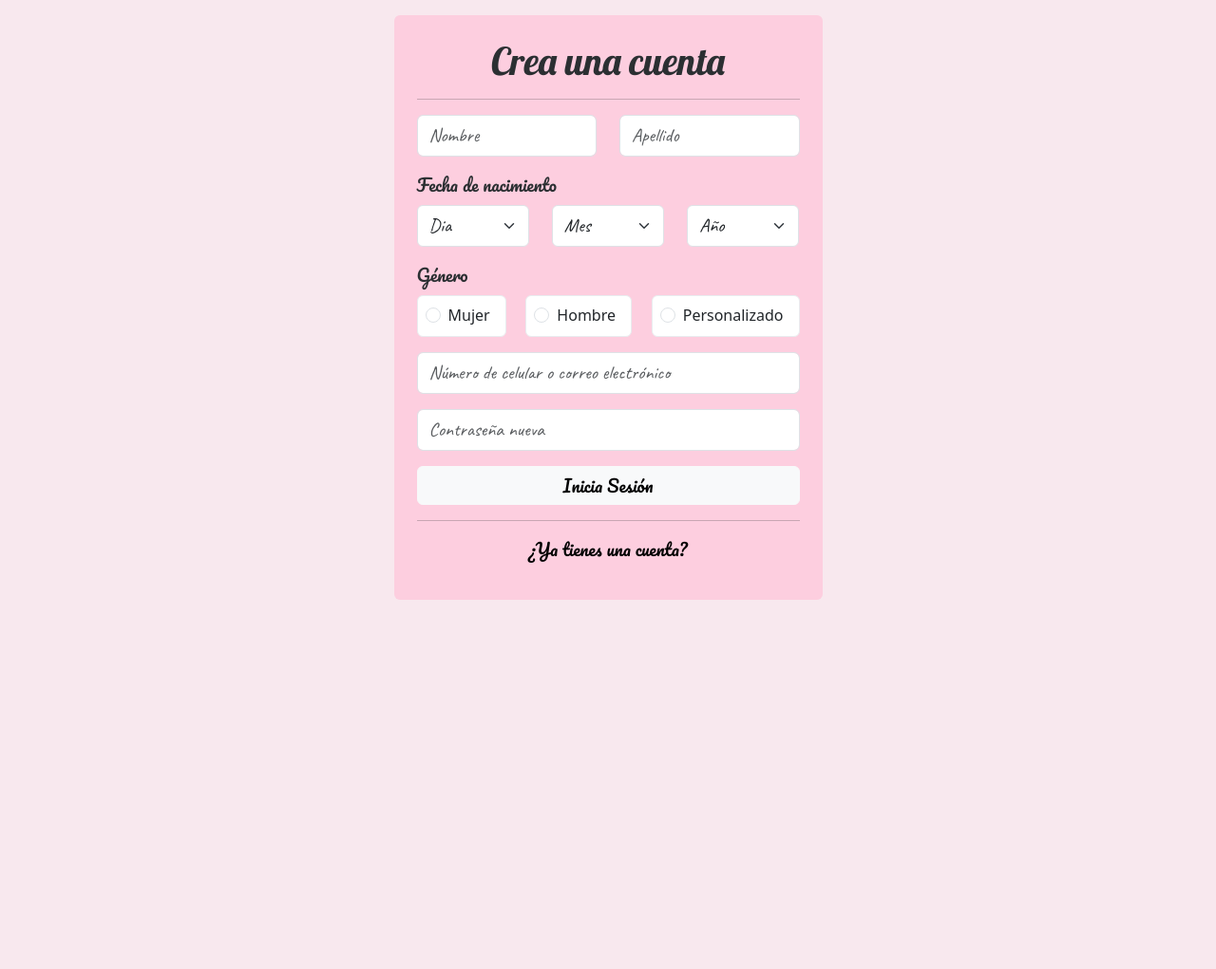
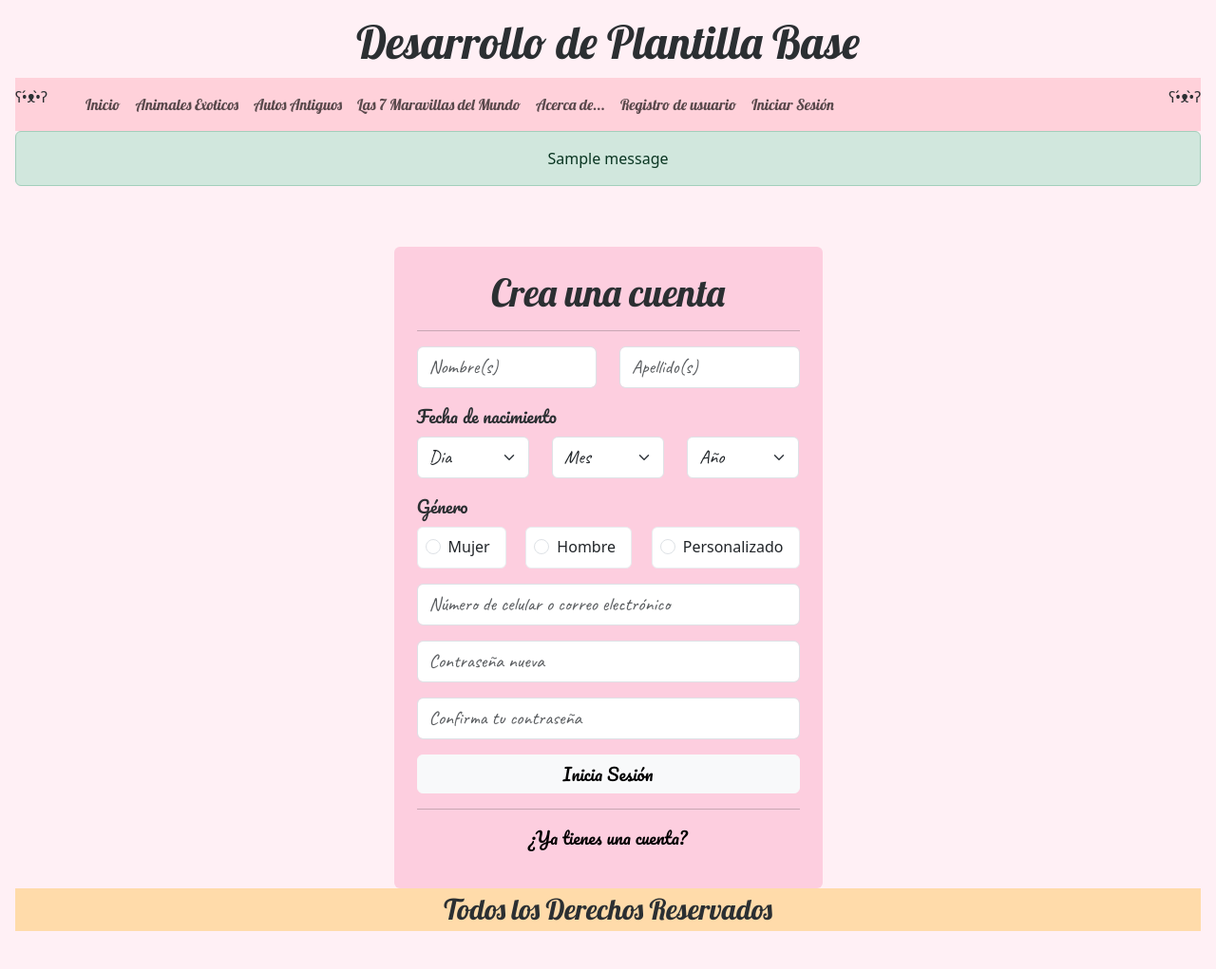
Before and after one commit to Karla-Michelle-Andres-Cruz/plantillas, a Flask app: page /registro in a window 1280 px wide. Shown: the whole page at 95% size. Before the commit the page ends 632 px from the top, so only its background shows below. Run offline with Flask 3, Linux system fonts and the light colour scheme; one stand-in notice (Sample message) is shown.

Commit message:
16/10/25

```diff
--- a/app.py
+++ b/app.py
@@ -1,6 +1,8 @@
-from flask import Flask, render_template
+from flask import Flask, render_template, request, redirect, url_for, flash
 
 app = Flask (__name__)
+
+app.config['SECRET_KEY']='una_clave_secreta_muy_larga_y_dificil_de_adivinar'
 
 @app.route("/")
 def index():
@@ -34,7 +36,28 @@ def registro():
 def sesión():
     return render_template("inicioSe.html")
 
+@app.route("/registrame", methods=("GET", "POST"))
+def registrame():
+    error = None
+    if request.method == "POST":
+        nombre= request.form["nombre"]
+        Apellido = request.form["apellido"]
+        genero = request.form["genero"]
+        email = request.form["email"]
+        contraseña = request.form["contraseña"]
+        confContraseña = request.form["confirmaContraseña"]
 
+        if contraseña != confContraseña:
+            error= "La contraseña no coincide"
+
+        if error != None:
+            flash(error)
+            return render_template("registro.html")
+        else:
+            flash(f"¡Registro exitoso para el usuario: {nombre, Apellido}")
+            return render_template ("index.html")
+
+    return
 
 
 
--- a/templates/index.html
+++ b/templates/index.html
@@ -14,6 +14,7 @@
     <header>
         <h1 class="text-center" style="font-family: 'Lobster', system-ui; font-size: 48px;">Desarrollo de Plantilla Base</h1>
         <nav class="navbar navbar-expand-lg" style="background-color: #FFD1DA;">
+
             <p class="navar-brand" style="font-family: 'Lobster', system-ui;">ʕ•́ᴥ•̀ʔ</p>
         <div class="container text-center">
         <button class="navbar-toggler" type="button" data-bs-toggle="collapse" data-bs-target="#navbarNav" aria-controls="navbarNav" aria-expanded="false" aria-label="Toggle navigation">
@@ -49,6 +50,15 @@
         </div>
         <p class="navar-brand" style="font-family: 'Lobster', system-ui;">ʕ•́ᴥ•̀ʔ</p>
     </nav>
+    {% with messages = get_flashed_messages(with_categories=true) %}
+    {% if messages %}
+    {% for category, message in messages %}
+        <div class="alert alert-{{ category }} text-center gothic-flash" role="alert">
+        {{ message }}
+        </div>
+    {% endfor %}
+    {% endif %}
+    {% endwith %}
     </header>
 
 
--- a/templates/registro.html
+++ b/templates/registro.html
@@ -1,33 +1,22 @@
-<!DOCTYPE html>
-<html lang="es">
+{% extends "index.html" %} {% block content %}
 
-<head>
-    <meta charset="UTF-8">
-    <meta name="viewport" content="width=device-width, initial-scale=1.0">
-    <title>Regístrate</title>
-    <link href="https://fonts.googleapis.com/css2?family=Lobster&display=swap" rel="stylesheet">
-    <link href="https://cdn.jsdelivr.net/npm/bootstrap@5.3.3/dist/css/bootstrap.min.css" rel="stylesheet">
-    <link href="https://fonts.googleapis.com/css2?family=Pacifico&display=swap" rel="stylesheet">
-    <link href="https://fonts.googleapis.com/css2?family=Caveat:wght@400..700&family=Indie+Flower&display=swap"
-        rel="stylesheet">
-</head>
 
 <body class="p-3 mb-2 text-secondary-emphasis" style="background-color: #F8E8EE;">
     <div class="container">
         <div class="row justify-content-center">
             <div class="col-md-5">
-                <form class="rounded p-4" style="background-color: #FDCEDF;">
+                <form id="registrationForm" method="post" action="/registrame" class="rounded p-4 mt-5" style="background-color: #FDCEDF;">
                     <h1 class="text-center" style="font-family: 'Lobster', system-ui; font-size: 40px;">Crea una cuenta
                     </h1>
                     <hr>
                     <div class="row">
                         <div class="col-6 mb-3">
-                            <input type="text" class="form-control" id="firstName" placeholder="Nombre"
-                                style="font-family: 'Caveat', system-ui; font-size: 20px" required>
+                            <input type="text" class="form-control" id="firstName" name="nombre" placeholder="Nombre(s)"
+                                style="font-family: 'Caveat', system-ui; font-size: 20px" required minlength="3" maxlength="100" value = "{{ request.form.get('nombre','')}}">
                         </div>
                         <div class="col-6 mb-3">
-                            <input type="text" class="form-control" id="lastName" placeholder="Apellido"
-                                style="font-family: 'Caveat', system-ui; font-size: 20px" required>
+                            <input type="text" class="form-control" id="lastName" name="apellido" placeholder="Apellido(s)"
+                                style="font-family: 'Caveat', system-ui; font-size: 20px" required minlength="3" maxlength="100" value = "{{ request.form.get('apellido','')}}">
                         </div>
                     </div>
 
@@ -105,7 +94,7 @@
                         <div class="d-flex justify-content-between mb-3">
                             <span class="border border-light-subtle rounded p-2" style="background-color: white;">
                                 <div class="form-check flex-fill me-2">
-                                    <input class="form-check-input" type="radio" name="gender" id="female"
+                                    <input class="form-check-input" type="radio" name="genero" id="female"
                                         value="female" required>
                                     <label class="form-check-label w-100 text-center text-dark"
                                         for="female">Mujer</label>
@@ -113,14 +102,14 @@
                             </span>
                             <span class="border border-light-subtle rounded p-2" style="background-color: white;">
                                 <div class="form-check flex-fill me-2">
-                                    <input class="form-check-input" type="radio" name="gender" id="male" value="male">
+                                    <input class="form-check-input" type="radio" name="genero" id="male" value="male">
                                     <label class="form-check-label w-100 text-center text-dark"
                                         for="male">Hombre</label>
                                 </div>
                             </span>
                             <span class="border border-light-subtle rounded p-2" style="background-color: white;">
                                 <div class="form-check flex-fill me-2">
-                                    <input class="form-check-input" type="radio" name="gender" id="custom"
+                                    <input class="form-check-input" type="radio" name="genero" id="custom"
                                         value="custom">
                                     <label class="form-check-label w-100 text-center text-dark"
                                         for="custom">Personalizado</label>
@@ -130,13 +119,17 @@
                     </div>
 
                     <div class="mb-3">
-                        <input type="email" class="form-control" id="email"
+                        <input type="email" class="form-control" id="email" name="email"
                             placeholder="Número de celular o correo electrónico"
                             style="font-family: 'Caveat', system-ui; font-size: 20px" required>
                     </div>
                     <div class="mb-3">
-                        <input type="password" class="form-control" id="password" placeholder="Contraseña nueva"
-                            style="font-family: 'Caveat', system-ui; font-size: 20px" required>
+                        <input type="password" class="form-control" id="password" name="contraseña" placeholder="Contraseña nueva"
+                            style="font-family: 'Caveat', system-ui; font-size: 20px" required minlength="8" maxlength="25">
+                    </div>
+                    <div class="mb-3">
+                        <input type="password" class="form-control" id="confirPassword" name="confirmaContraseña" placeholder="Confirma tu contraseña"
+                            style="font-family: 'Caveat', system-ui; font-size: 20px" required required minlength="8" maxlength="25">
                     </div>
                     <button type="submit" class="btn btn-light w-100"
                         style="font-family: 'Pacifico', system-ui; font-size: 18px">Inicia Sesión</button>
@@ -150,8 +143,4 @@
         </div>
     </div>
 
-    <script src="https://cdn.jsdelivr.net/npm/bootstrap@5.3.8/dist/js/bootstrap.bundle.min.js"
-        crossorigin="anonymous"></script>
-</body>
-
-</html>
+    {% endblock %}
```
Also changed, not shown: templates/inicioSe.html (+6 -14 lines).
